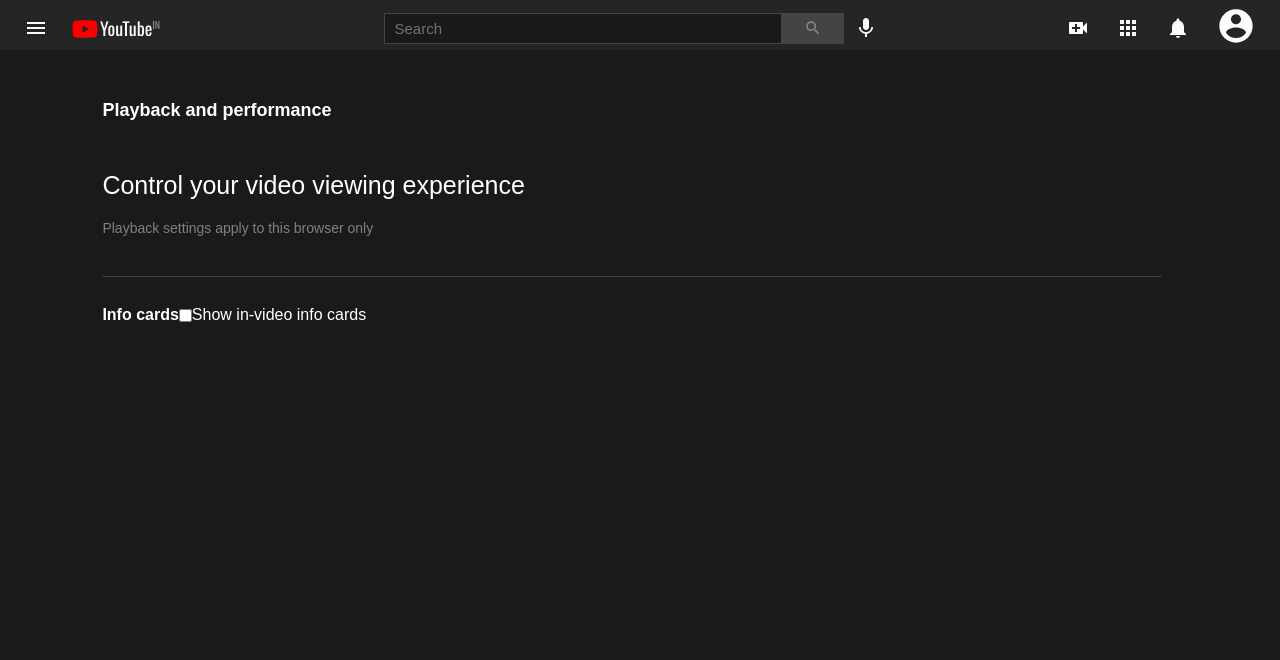
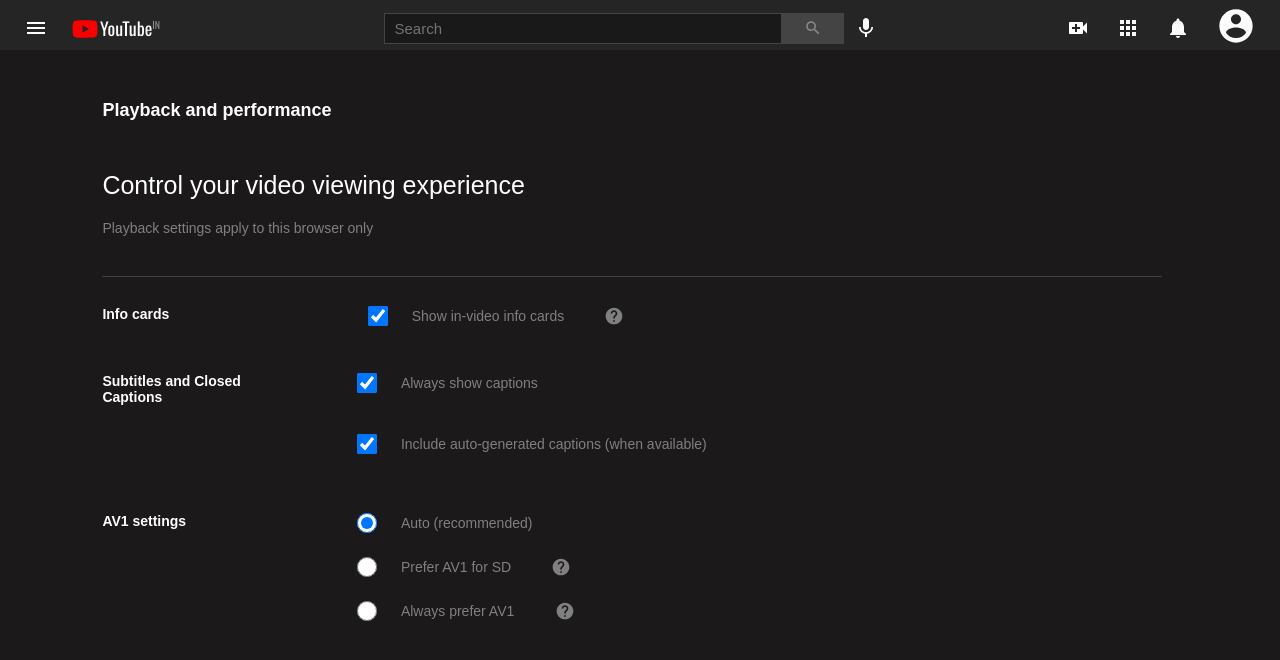
Before and after one commit to aditya25022001/yt-clone, a React (Create React App) app: page /settings/playback_and_performance in a window 1280 px wide. Shown: the top 660 px of the page. Built offline with nearby package versions, Linux system fonts and the light colour scheme.

Commit message:
privacy page

```diff
--- a/src/App.js
+++ b/src/App.js
@@ -12,6 +12,7 @@ import { SettingsSidebar } from './components/SettingsSidebar';
 import { SettingsAccount } from './components/SettingsAccount';
 import { SettingsNotification } from './components/SettingsNotification';
 import { Playback } from './components/Playback';
+import { Privacy } from './components/Privacy';
 import { BrowserRouter as Router, Switch, Route } from 'react-router-dom';
 
 function App() {
@@ -93,6 +94,10 @@ function App() {
             <Playback />
           </Route>
 
+          <Route path="/settings/privacy">
+            <Privacy />
+          </Route>
+
           <Route path="/settings">
             <SettingsSidebar />
           </Route>
--- a/src/Stylesheets/playback.css
+++ b/src/Stylesheets/playback.css
@@ -15,3 +15,12 @@
     margin-top: 40px;
     margin-bottom: 30px;
 }
+.checkbox_infocards, .checkbox_subtitles_1, .checkbox_subtitles_2{
+    width: 20px;
+    height: 20px;
+}
+.radio_auto{
+    width: 20px;
+    height: 20px;
+    margin-right: 3%;
+}
--- a/src/components/Playback.js
+++ b/src/components/Playback.js
@@ -11,12 +11,45 @@ export const Playback = () => {
                 <div style={{ color:'gray', fontSize:14 }}>Playback settings apply to this browser only</div>
             </div>
             <div className="hrline_playback"></div>
-            <div style={{ display:'flex',flexDirection:'row' }}>
-                <div style={{ fontWeight:550 }}>Info cards</div>
-                <div style={{ display:'flex', flexDirection:'row', alignItems:'center' }}>
-                    <input type="checkbox"></input>
-                    <div>Show in-video info cards</div>
+            <div style={{ display:'flex',flexDirection:'row', width:'90%', justifyContent:'space-between' }}>
+                <div style={{ fontWeight:550, fontSize:14 }}>Info cards</div>
+                <div style={{ display:'flex', flexDirection:'row', alignItems:'center', justifyContent:'flex-start', flex:0.8 }}>
+                    <input type="checkbox" className="checkbox_infocards" checked/>
+                    <div style={{ marginLeft:'3%', fontSize:14, color:'gray' }}>Show in-video info cards</div>
+                    <HelpIcon style={{ color:'gray', fontSize:20, marginLeft:'5%' }}/>
                 </div>
+            </div>
+            <div style={{ display:'flex',flexDirection:'row', width:'90%', justifyContent:'space-between', marginTop:'4%' }}>
+                <div style={{ fontWeight:550, flex:0.15, fontSize:14 }}>Subtitles and Closed Captions</div>
+                <div style={{ display:'flex', flexDirection:'column', flex:0.76 }}>
+                    <div style={{ display:'flex', flexDirection:'row', alignItems:'center', justifyContent:'flex-start', marginBottom:'5%'}}>
+                        <input type="checkbox" className="checkbox_subtitles_1" checked/>
+                        <div style={{ marginLeft:'3%', fontSize:14, color:'gray' }}>Always show captions</div>
+                    </div>
+                    <div style={{ display:'flex', flexDirection:'row', alignItems:'center', justifyContent:'flex-start' }}>
+                        <input type="checkbox" className="checkbox_subtitles_2" checked/>
+                        <div style={{ marginLeft:'3%', fontSize:14, color:'gray' }}>Include auto-generated captions (when available)</div>
+                    </div>
+                </div>
+            </div>
+            <div style={{ display:'flex', flexDirection:'row', width:'90%', justifyContent:'space-between', marginTop:'5%' }}>
+            <div style={{ fontWeight:550, flex:0.15, fontSize:14, flex:0.2 }}>AV1 settings</div>
+            <div style={{ display:'flex', flexDirection:'column', flex:0.76 }}>
+                <div style={{ display:'flex', flexDirection:'row', alignItems:'center', marginBottom:'3%' }}>
+                    <input type="radio" className="radio_auto" checked/>
+                    <div style={{fontSize:14, color:'gray'}}>Auto (recommended)</div>
+                </div>
+                <div style={{ display:'flex', flexDirection:'row', alignItems:'center', marginBottom:'3%'  }}>
+                    <input type="radio" className="radio_auto"/>
+                    <div style={{fontSize:14, color:'gray'}}>Prefer AV1 for SD</div>
+                    <HelpIcon style={{ color:'gray', fontSize:20, marginLeft:'5%' }}/>
+                </div>
+                <div style={{ display:'flex', flexDirection:'row', alignItems:'center', marginBottom:'3%'  }}>
+                    <input type="radio" className="radio_auto"/>
+                    <div style={{fontSize:14, color:'gray'}}>Always prefer AV1</div>
+                    <HelpIcon style={{ color:'gray', fontSize:20, marginLeft:'5%' }}/>
+                </div>
+            </div>
             </div>
         </div>
     )
--- /dev/null
+++ b/src/components/Privacy.js
@@ -0,0 +1,42 @@
+import React from 'react'
+import Switch from '@material-ui/core/Switch';
+import '../Stylesheets/privacy.css';
+
+export const Privacy = () => {
+    return (
+        <div className="main_privacy">
+            <div className="privacy_one">
+                <div>Privacy</div>
+                <div>Manage what you share on YouTube</div>
+                <div>Choose who can see your saved playlists and subscriptions</div>
+                <div>Review <a>YouTube Terms of Service</a> and <a>Google Privacy Policy</a></div>
+            </div>
+            <div className="hrline_privacy"></div>
+            <div className="privacy_two">
+                <div>
+                    <div>Playlists and subscriptions</div>
+                    <div>
+                        <div>
+                            <Switch />
+                            <div>
+                                <div>Keep all my saved playlists private</div>
+                                <div>Playlists created by others won’t appear on your channel. Playlists created by you have separate, individual privacy settings. <a>Learn more</a></div>
+                            </div>
+                        </div>
+                        <div>
+                            <Switch />
+                            <div>
+                                <div>Keep all my subscriptions private</div>
+                                <div>Your subscriptions will not be visible to others. Manage your subscriptions <a>here</a>.</div>
+                            </div>
+                        </div>
+                    </div>
+                </div>
+                <div>
+                    <div>Ads on YouTube</div>
+                    <div>You may see ads on YouTube based on general factors, like the topic of a video. The ads you see may also depend on your <a>Google Ads Settings</a>. To learn more about how ads work for family accounts with kids, visit the <a>Google for Families Help Center</a>.</div>
+                </div>
+            </div>
+        </div>
+    )
+}
```
Also changed, not shown: src/Stylesheets/privacy.css (added), 1 other file (tests, documents, lock files or other folders).
